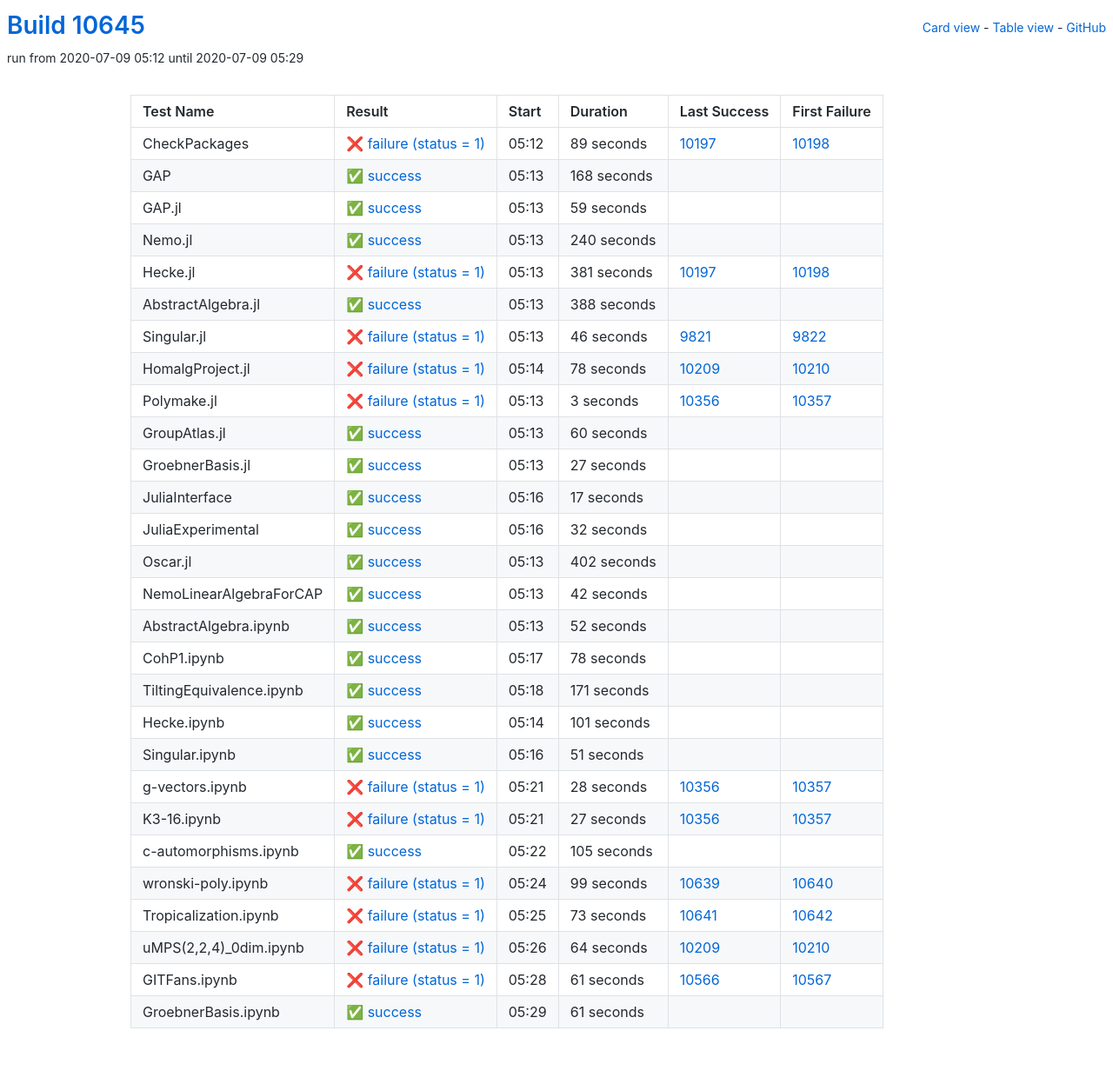
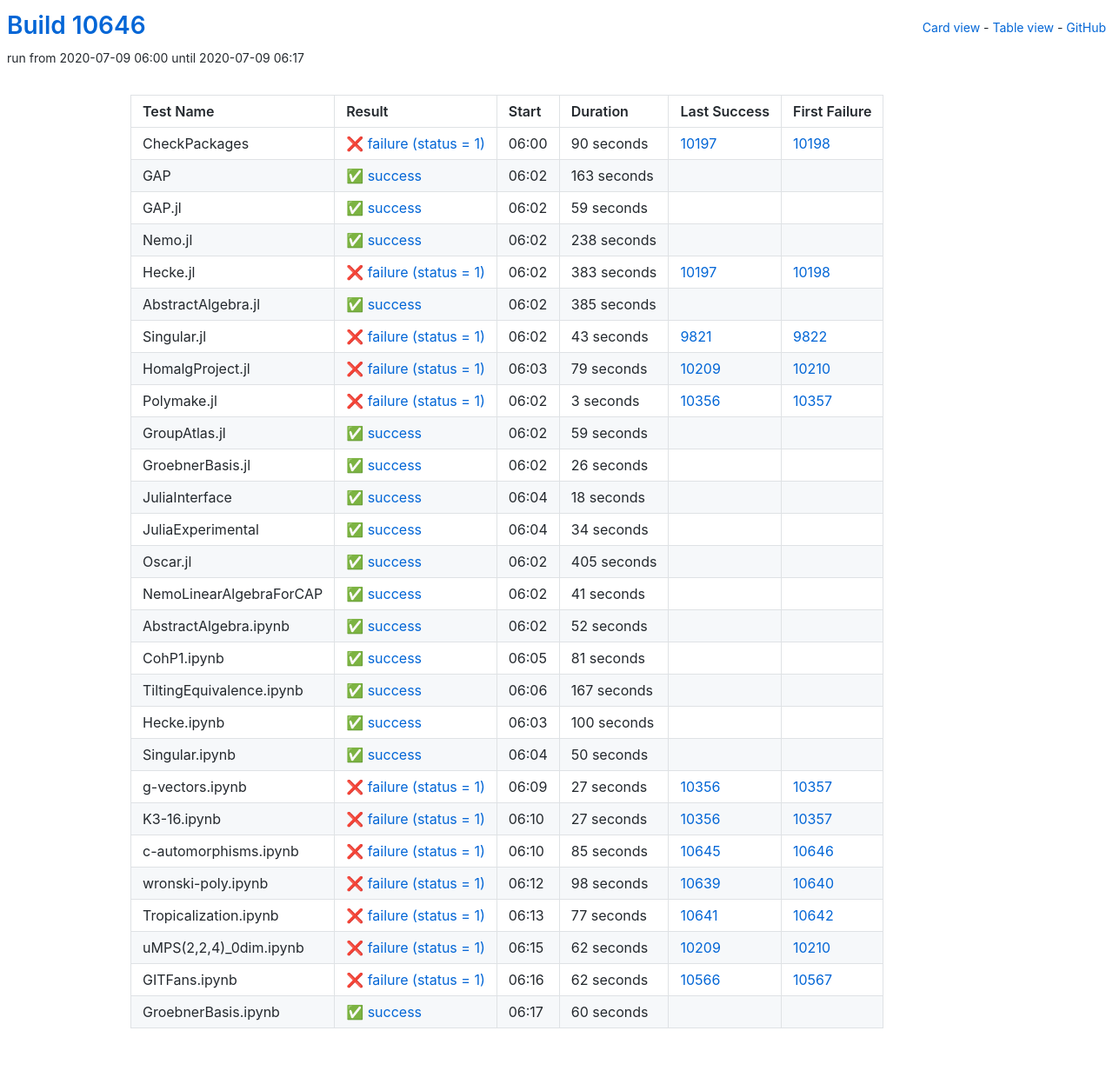
Before and after one commit to oscar-system/oscar-ci-status, a Jekyll site: the page built from table.html, in a window 1280 px wide. Shown: the whole page at 87% size. Built offline with Jekyll 4.4.1, drawn with Linux system fonts in a browser that asks for light colours.

Commit message:
Build #10646

```diff
--- a/_data/ci.yml
+++ b/_data/ci.yml
@@ -1,6 +1,6 @@
 ---
-build: 10645
-build_url: https://oscarci.mathematik.uni-kl.de/job/oscar/10645/
+build: 10646
+build_url: https://oscarci.mathematik.uni-kl.de/job/oscar/10646/
 job: oscar
 organization: oscar-system
 repo: oscar-ci-status
@@ -8,32 +8,32 @@
 tests:
 - name: CheckPackages
   id: checkpackages
-  log: https://oscarci.mathematik.uni-kl.de/job/oscar/10645/artifact/logs/build-10645/CheckPackages.log
-  start: 2020-07-09 05:12
+  log: https://oscarci.mathematik.uni-kl.de/job/oscar/10646/artifact/logs/build-10646/CheckPackages.log
+  start: 2020-07-09 06:00
   success: false
   exitcode: 1
   status: failure
-  duration: 89
+  duration: 90
   last_success: 10197
   last_success_url: https://oscarci.mathematik.uni-kl.de/job/oscar/10197/
   first_failure: 10198
   first_failure_url: https://oscarci.mathematik.uni-kl.de/job/oscar/10198/
 - name: GAP
   id: gap
-  log: https://oscarci.mathematik.uni-kl.de/job/oscar/10645/artifact/logs/build-10645/GAP.log
-  start: 2020-07-09 05:13
+  log: https://oscarci.mathematik.uni-kl.de/job/oscar/10646/artifact/logs/build-10646/GAP.log
+  start: 2020-07-09 06:02
   success: true
   exitcode: 0
   status: success
-  duration: 168
+  duration: 163
   last_success: false
   last_success_url:
   first_failure: false
   first_failure_url:
 - name: GAP.jl
   id: gap-jl
-  log: https://oscarci.mathematik.uni-kl.de/job/oscar/10645/artifact/logs/build-10645/GAP.jl.log
-  start: 2020-07-09 05:13
+  log: https://oscarci.mathematik.uni-kl.de/job/oscar/10646/artifact/logs/build-10646/GAP.jl.log
+  start: 2020-07-09 06:02
   success: true
   exitcode: 0
   status: success
@@ -44,68 +44,68 @@
   first_failure_url:
 - name: Nemo.jl
   id: nemo-jl
-  log: https://oscarci.mathematik.uni-kl.de/job/oscar/10645/artifact/logs/build-10645/Nemo.jl.log
-  start: 2020-07-09 05:13
+  log: https://oscarci.mathematik.uni-kl.de/job/oscar/10646/artifact/logs/build-10646/Nemo.jl.log
+  start: 2020-07-09 06:02
   success: true
   exitcode: 0
   status: success
-  duration: 240
+  duration: 238
   last_success: false
   last_success_url:
   first_failure: false
   first_failure_url:
 - name: Hecke.jl
   id: hecke-jl
-  log: https://oscarci.mathematik.uni-kl.de/job/oscar/10645/artifact/logs/build-10645/Hecke.jl.log
-  start: 2020-07-09 05:13
+  log: https://oscarci.mathematik.uni-kl.de/job/oscar/10646/artifact/logs/build-10646/Hecke.jl.log
+  start: 2020-07-09 06:02
   success: false
   exitcode: 1
   status: failure
-  duration: 381
+  duration: 383
   last_success: 10197
   last_success_url: https://oscarci.mathematik.uni-kl.de/job/oscar/10197/
   first_failure: 10198
   first_failure_url: https://oscarci.mathematik.uni-kl.de/job/oscar/10198/
 - name: AbstractAlgebra.jl
   id: abstractalgebra-jl
-  log: https://oscarci.mathematik.uni-kl.de/job/oscar/10645/artifact/logs/build-10645/AbstractAlgebra.jl.log
-  start: 2020-07-09 05:13
+  log: https://oscarci.mathematik.uni-kl.de/job/oscar/10646/artifact/logs/build-10646/AbstractAlgebra.jl.log
+  start: 2020-07-09 06:02
   success: true
   exitcode: 0
   status: success
-  duration: 388
+  duration: 385
   last_success: false
   last_success_url:
   first_failure: false
   first_failure_url:
 - name: Singular.jl
   id: singular-jl
-  log: https://oscarci.mathematik.uni-kl.de/job/oscar/10645/artifact/logs/build-10645/Singular.jl.log
-  start: 2020-07-09 05:13
+  log: https://oscarci.mathematik.uni-kl.de/job/oscar/10646/artifact/logs/build-10646/Singular.jl.log
+  start: 2020-07-09 06:02
   success: false
   exitcode: 1
   status: failure
-  duration: 46
+  duration: 43
   last_success: 9821
   last_success_url: https://oscarci.mathematik.uni-kl.de/job/oscar/9821/
   first_failure: 9822
   first_failure_url: https://oscarci.mathematik.uni-kl.de/job/oscar/9822/
 - name: HomalgProject.jl
   id: homalgproject-jl
-  log: https://oscarci.mathematik.uni-kl.de/job/oscar/10645/artifact/logs/build-10645/HomalgProject.jl.log
-  start: 2020-07-09 05:14
+  log: https://oscarci.mathematik.uni-kl.de/job/oscar/10646/artifact/logs/build-10646/HomalgProject.jl.log
+  start: 2020-07-09 06:03
   success: false
   exitcode: 1
   status: failure
-  duration: 78
+  duration: 79
   last_success: 10209
   last_success_url: https://oscarci.mathematik.uni-kl.de/job/oscar/10209/
   first_failure: 10210
   first_failure_url: https://oscarci.mathematik.uni-kl.de/job/oscar/10210/
 - name: Polymake.jl
   id: polymake-jl
-  log: https://oscarci.mathematik.uni-kl.de/job/oscar/10645/artifact/logs/build-10645/Polymake.jl.log
-  start: 2020-07-09 05:13
+  log: https://oscarci.mathematik.uni-kl.de/job/oscar/10646/artifact/logs/build-10646/Polymake.jl.log
+  start: 2020-07-09 06:02
   success: false
   exitcode: 1
   status: failure
@@ -116,80 +116,80 @@
   first_failure_url: https://oscarci.mathematik.uni-kl.de/job/oscar/10357/
 - name: GroupAtlas.jl
   id: groupatlas-jl
-  log: https://oscarci.mathematik.uni-kl.de/job/oscar/10645/artifact/logs/build-10645/GroupAtlas.jl.log
-  start: 2020-07-09 05:13
+  log: https://oscarci.mathematik.uni-kl.de/job/oscar/10646/artifact/logs/build-10646/GroupAtlas.jl.log
+  start: 2020-07-09 06:02
   success: true
   exitcode: 0
   status: success
-  duration: 60
+  duration: 59
   last_success: false
   last_success_url:
   first_failure: false
   first_failure_url:
 - name: GroebnerBasis.jl
   id: groebnerbasis-jl
-  log: https://oscarci.mathematik.uni-kl.de/job/oscar/10645/artifact/logs/build-10645/GroebnerBasis.jl.log
-  start: 2020-07-09 05:13
+  log: https://oscarci.mathematik.uni-kl.de/job/oscar/10646/artifact/logs/build-10646/GroebnerBasis.jl.log
+  start: 2020-07-09 06:02
   success: true
   exitcode: 0
   status: success
-  duration: 27
+  duration: 26
   last_success: false
   last_success_url:
   first_failure: false
   first_failure_url:
 - name: JuliaInterface
   id: juliainterface
-  log: https://oscarci.mathematik.uni-kl.de/job/oscar/10645/artifact/logs/build-10645/JuliaInterface.log
-  start: 2020-07-09 05:16
+  log: https://oscarci.mathematik.uni-kl.de/job/oscar/10646/artifact/logs/build-10646/JuliaInterface.log
+  start: 2020-07-09 06:04
   success: true
   exitcode: 0
   status: success
-  duration: 17
+  duration: 18
   last_success: false
   last_success_url:
   first_failure: false
   first_failure_url:
 - name: JuliaExperimental
   id: juliaexperimental
-  log: https://oscarci.mathematik.uni-kl.de/job/oscar/10645/artifact/logs/build-10645/JuliaExperimental.log
-  start: 2020-07-09 05:16
+  log: https://oscarci.mathematik.uni-kl.de/job/oscar/10646/artifact/logs/build-10646/JuliaExperimental.log
+  start: 2020-07-09 06:04
   success: true
   exitcode: 0
   status: success
-  duration: 32
+  duration: 34
   last_success: false
   last_success_url:
   first_failure: false
   first_failure_url:
 - name: Oscar.jl
   id: oscar-jl
-  log: https://oscarci.mathematik.uni-kl.de/job/oscar/10645/artifact/logs/build-10645/Oscar.jl.log
-  start: 2020-07-09 05:13
+  log: https://oscarci.mathematik.uni-kl.de/job/oscar/10646/artifact/logs/build-10646/Oscar.jl.log
+  start: 2020-07-09 06:02
   success: true
   exitcode: 0
   status: success
-  duration: 402
+  duration: 405
   last_success: false
   last_success_url:
   first_failure: false
   first_failure_url:
 - name: NemoLinearAlgebraForCAP
   id: nemolinearalgebraforcap
-  log: https://oscarci.mathematik.uni-kl.de/job/oscar/10645/artifact/logs/build-10645/NemoLinearAlgebraForCAP.log
-  start: 2020-07-09 05:13
+  log: https://oscarci.mathematik.uni-kl.de/job/oscar/10646/artifact/logs/build-10646/NemoLinearAlgebraForCAP.log
+  start: 2020-07-09 06:02
   success: true
   exitcode: 0
   status: success
-  duration: 42
+  duration: 41
   last_success: false
   last_success_url:
   first_failure: false
   first_failure_url:
 - name: AbstractAlgebra.ipynb
   id: abstractalgebra-ipynb
-  log: https://oscarci.mathematik.uni-kl.de/job/oscar/10645/artifact/logs/build-10645/AbstractAlgebra.ipynb.log
-  start: 2020-07-09 05:13
+  log: https://oscarci.mathematik.uni-kl.de/job/oscar/10646/artifact/logs/build-10646/AbstractAlgebra.ipynb.log
+  start: 2020-07-09 06:02
   success: true
   exitcode: 0
   status: success
@@ -200,68 +200,68 @@
   first_failure_url:
 - name: CohP1.ipynb
   id: cohp1-ipynb
-  log: https://oscarci.mathematik.uni-kl.de/job/oscar/10645/artifact/logs/build-10645/CohP1.ipynb.log
-  start: 2020-07-09 05:17
+  log: https://oscarci.mathematik.uni-kl.de/job/oscar/10646/artifact/logs/build-10646/CohP1.ipynb.log
+  start: 2020-07-09 06:05
   success: true
   exitcode: 0
   status: success
-  duration: 78
+  duration: 81
   last_success: false
   last_success_url:
   first_failure: false
   first_failure_url:
 - name: TiltingEquivalence.ipynb
   id: tiltingequivalence-ipynb
-  log: https://oscarci.mathematik.uni-kl.de/job/oscar/10645/artifact/logs/build-10645/TiltingEquivalence.ipynb.log
-  start: 2020-07-09 05:18
+  log: https://oscarci.mathematik.uni-kl.de/job/oscar/10646/artifact/logs/build-10646/TiltingEquivalence.ipynb.log
+  start: 2020-07-09 06:06
   success: true
   exitcode: 0
   status: success
-  duration: 171
+  duration: 167
   last_success: false
   last_success_url:
   first_failure: false
   first_failure_url:
 - name: Hecke.ipynb
   id: hecke-ipynb
-  log: https://oscarci.mathematik.uni-kl.de/job/oscar/10645/artifact/logs/build-10645/Hecke.ipynb.log
-  start: 2020-07-09 05:14
+  log: https://oscarci.mathematik.uni-kl.de/job/oscar/10646/artifact/logs/build-10646/Hecke.ipynb.log
+  start: 2020-07-09 06:03
   success: true
   exitcode: 0
   status: success
-  duration: 101
+  duration: 100
   last_success: false
   last_success_url:
   first_failure: false
   first_failure_url:
 - name: Singular.ipynb
   id: singular-ipynb
-  log: https://oscarci.mathematik.uni-kl.de/job/oscar/10645/artifact/logs/build-10645/Singular.ipynb.log
-  start: 2020-07-09 05:16
+  log: https://oscarci.mathematik.uni-kl.de/job/oscar/10646/artifact/logs/build-10646/Singular.ipynb.log
+  start: 2020-07-09 06:04
   success: true
   exitcode: 0
   status: success
-  duration: 51
+  duration: 50
   last_success: false
   last_success_url:
   first_failure: false
   first_failure_url:
 - name: g-vectors.ipynb
   id: g-vectors-ipynb
-  log: https://oscarci.mathematik.uni-kl.de/job/oscar/10645/artifact/logs/build-10645/g-vectors.ipynb.log
-  start: 2020-07-09 05:21
+  log: https://oscarci.mathematik.uni-kl.de/job/oscar/10646/artifact/logs/build-10646/g-vectors.ipynb.log
+  start: 2020-07-09 06:09
   success: false
   exitcode: 1
   status: failure
-  duration: 28
+  duration: 27
   last_success: 10356
   last_success_url: https://oscarci.mathematik.uni-kl.de/job/oscar/10356/
   first_failure: 10357
   first_failure_url: https://oscarci.mathematik.uni-kl.de/job/oscar/10357/
 - name: K3-16.ipynb
   id: k3-16-ipynb
-  log: https://oscarci.mathematik.uni-kl.de/job/oscar/10645/artifact/logs/build-10645/K3-16.ipynb.log
-  start: 2020-07-09 05:21
+  log: https://oscarci.mathematik.uni-kl.de/job/oscar/10646/artifact/logs/build-10646/K3-16.ipynb.log
+  start: 2020-07-09 06:10
   success: false
   exitcode: 1
   status: failure
@@ -272,72 +272,72 @@
   first_failure_url: https://oscarci.mathematik.uni-kl.de/job/oscar/10357/
 - name: c-automorphisms.ipynb
   id: c-automorphisms-ipynb
-  log: https://oscarci.mathematik.uni-kl.de/job/oscar/10645/artifact/logs/build-10645/c-automorphisms.ipynb.log
-  start: 2020-07-09 05:22
-  success: true
-  exitcode: 0
-  status: success
-  duration: 105
-  last_success: false
-  last_success_url:
-  first_failure: false
-  first_failure_url:
-- name: wronski-poly.ipynb
-  id: wronski-poly-ipynb
-  log: https://oscarci.mathematik.uni-kl.de/job/oscar/10645/artifact/logs/build-10645/wronski-poly.ipynb.log
-  start: 2020-07-09 05:24
+  log: https://oscarci.mathematik.uni-kl.de/job/oscar/10646/artifact/logs/build-10646/c-automorphisms.ipynb.log
+  start: 2020-07-09 06:10
   success: false
   exitcode: 1
   status: failure
-  duration: 99
+  duration: 85
+  last_success: 10645
+  last_success_url: https://oscarci.mathematik.uni-kl.de/job/oscar/10645/
+  first_failure: 10646
+  first_failure_url: https://oscarci.mathematik.uni-kl.de/job/oscar/10646/
+- name: wronski-poly.ipynb
+  id: wronski-poly-ipynb
+  log: https://oscarci.mathematik.uni-kl.de/job/oscar/10646/artifact/logs/build-10646/wronski-poly.ipynb.log
+  start: 2020-07-09 06:12
+  success: false
+  exitcode: 1
+  status: failure
+  duration: 98
   last_success: 10639
   last_success_url: https://oscarci.mathematik.uni-kl.de/job/oscar/10639/
   first_failure: 10640
   first_failure_url: https://oscarci.mathematik.uni-kl.de/job/oscar/10640/
 - name: Tropicalization.ipynb
   id: tropicalization-ipynb
-  log: https://oscarci.mathematik.uni-kl.de/job/oscar/10645/artifact/logs/build-10645/Tropicalization.ipynb.log
-  start: 2020-07-09 05:25
+  log: https://oscarci.mathematik.uni-kl.de/job/oscar/10646/artifact/logs/build-10646/Tropicalization.ipynb.log
+  start: 2020-07-09 06:13
   success: false
   exitcode: 1
   status: failure
-  duration: 73
+  duration: 77
   last_success: 10641
   last_success_url: https://oscarci.mathematik.uni-kl.de/job/oscar/10641/
   first_failure: 10642
   first_failure_url: https://oscarci.mathematik.uni-kl.de/job/oscar/10642/
 - name: uMPS(2,2,4)_0dim.ipynb
   id: umps-2-2-4-0dim-ipynb
-  log: https://oscarci.mathematik.uni-kl.de/job/oscar/10645/artifact/logs/build-10645/uMPS-2-2-4-_0dim.ipynb.log
-  start: 2020-07-09 05:26
+  log: https://oscarci.mathematik.uni-kl.de/job/oscar/10646/artifact/logs/build-10646/uMPS-2-2-4-_0dim.ipynb.log
+  start: 2020-07-09 06:15
   success: false
   exitcode: 1
   status: failure
-  duration: 64
+  duration: 62
   last_success: 10209
   last_success_url: https://oscarci.mathematik.uni-kl.de/job/oscar/10209/
   first_failure: 10210
   first_failure_url: https://oscarci.mathematik.uni-kl.de/job/oscar/10210/
 - name: GITFans.ipynb
   id: gitfans-ipynb
-  log: https://oscarci.mathematik.uni-kl.de/job/oscar/10645/artifact/logs/build-10645/GITFans.ipynb.log
-  start: 2020-07-09 05:28
+  log: https://oscarci.mathematik.uni-kl.de/job/oscar/10646/artifact/logs/build-10646/GITFans.ipynb.log
+  start: 2020-07-09 06:16
   success: false
   exitcode: 1
   status: failure
-  duration: 61
+  duration: 62
   last_success: 10566
   last_success_url: https://oscarci.mathematik.uni-kl.de/job/oscar/10566/
   first_failure: 10567
   first_failure_url: https://oscarci.mathematik.uni-kl.de/job/oscar/10567/
 - name: GroebnerBasis.ipynb
   id: groebnerbasis-ipynb
-  log: https://oscarci.mathematik.uni-kl.de/job/oscar/10645/artifact/logs/build-10645/GroebnerBasis.ipynb.log
-  start: 2020-07-09 05:29
+  log: https://oscarci.mathematik.uni-kl.de/job/oscar/10646/artifact/logs/build-10646/GroebnerBasis.ipynb.log
+  start: 2020-07-09 06:17
   success: true
   exitcode: 0
   status: success
-  duration: 61
+  duration: 60
   last_success: false
   last_success_url:
   first_failure: false
```
Also changed, not shown: README.md.
